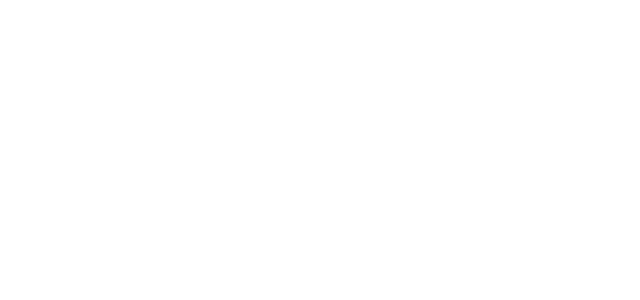
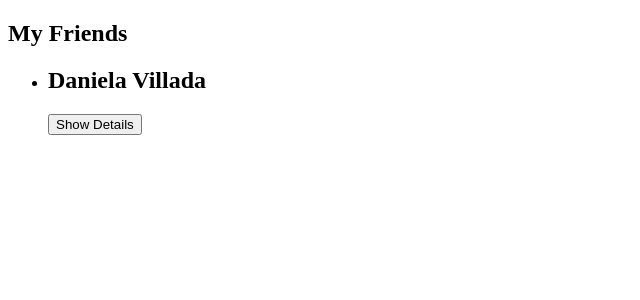
Before and after one commit to ManuelBlaze/Vue-Client-App, a Vue app: page / in a window 1280 px wide. Shown: the top 300 px of the page, without its empty margins (0-640 px from the left). Built offline with nearby package versions, Linux system fonts and the light colour scheme.

Commit message:
Adding a component

```diff
--- /dev/null
+++ b/src/App.vue
@@ -0,0 +1,32 @@
+<template>
+  <section>
+    <h2>My Friends</h2>
+
+    <ul>
+      <friend-contact />
+    </ul>
+  </section>
+</template>
+
+<script>
+export default {
+  data() {
+    return {
+      friends: [
+        {
+          id: 'daniela',
+          name: 'Daniela Villada',
+          phone: '0123 456 789',
+          email: 'ela@localhost.com',
+        },
+        {
+          id: 'marin',
+          name: 'Juan Marin',
+          phone: '987 456 0123',
+          email: 'pendejo@localhost.com',
+        },
+      ],
+    };
+  },
+};
+</script>
--- /dev/null
+++ b/src/components/FriendContact.vue
@@ -0,0 +1,34 @@
+<template>
+  <li>
+    <h2>{{ friend.name }}</h2>
+    <button @click="toggleDetails">
+      {{ detailsVisible ? 'Hide' : 'Show' }} Details
+    </button>
+
+    <ul v-if="detailsVisible">
+      <li><strong>Phone:</strong> {{ friend.phone }}</li>
+      <li><strong>Email:</strong> {{ friend.email }}</li>
+    </ul>
+  </li>
+</template>
+
+<script>
+export default {
+  data() {
+    return {
+      detailsVisible: false,
+      friend: {
+        id: 'daniela',
+        name: 'Daniela Villada',
+        phone: '0123 456 789',
+        email: 'ela@localhost.com',
+      },
+    };
+  },
+  methods: {
+    toggleDetails() {
+      this.detailsVisible = !this.detailsVisible;
+    },
+  },
+};
+</script>
--- a/src/main.js
+++ b/src/main.js
@@ -1,3 +1,8 @@
 import { createApp } from 'vue';
 
-createApp({}).mount('#app');
+import App from './App.vue';
+import FriendContact from './components/FriendContact.vue';
+
+createApp(App)
+  .component('friend-contact', FriendContact)
+  .mount('#app');
```
